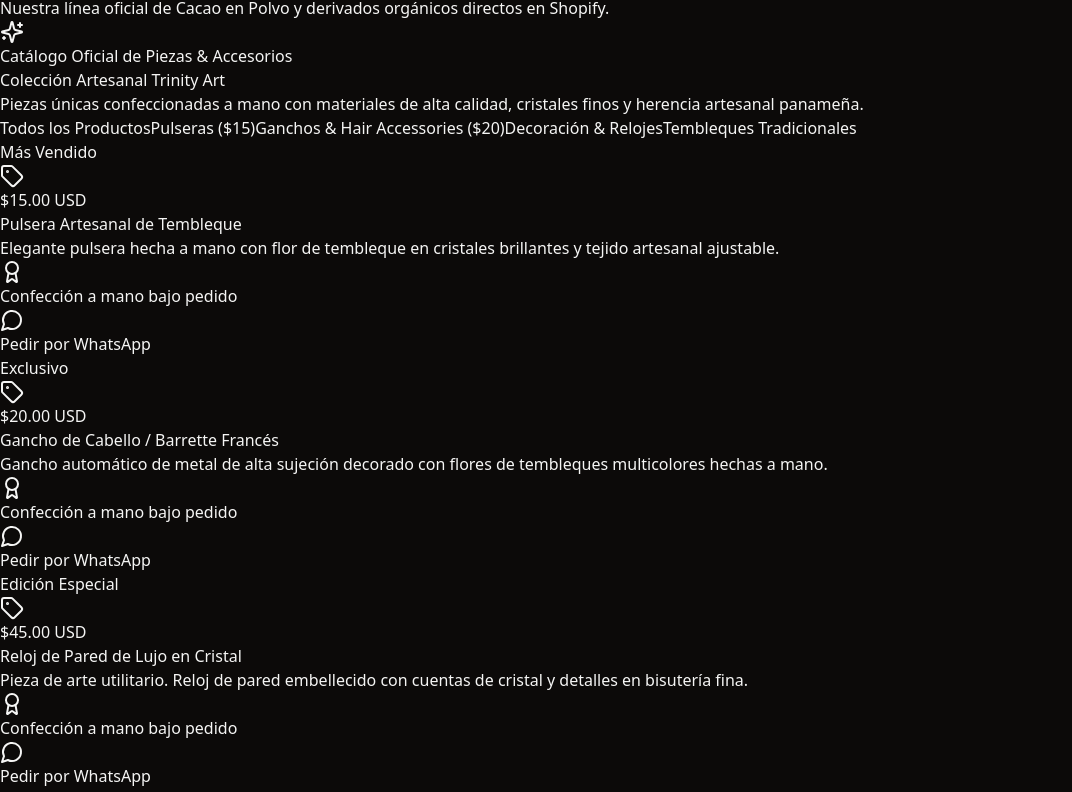
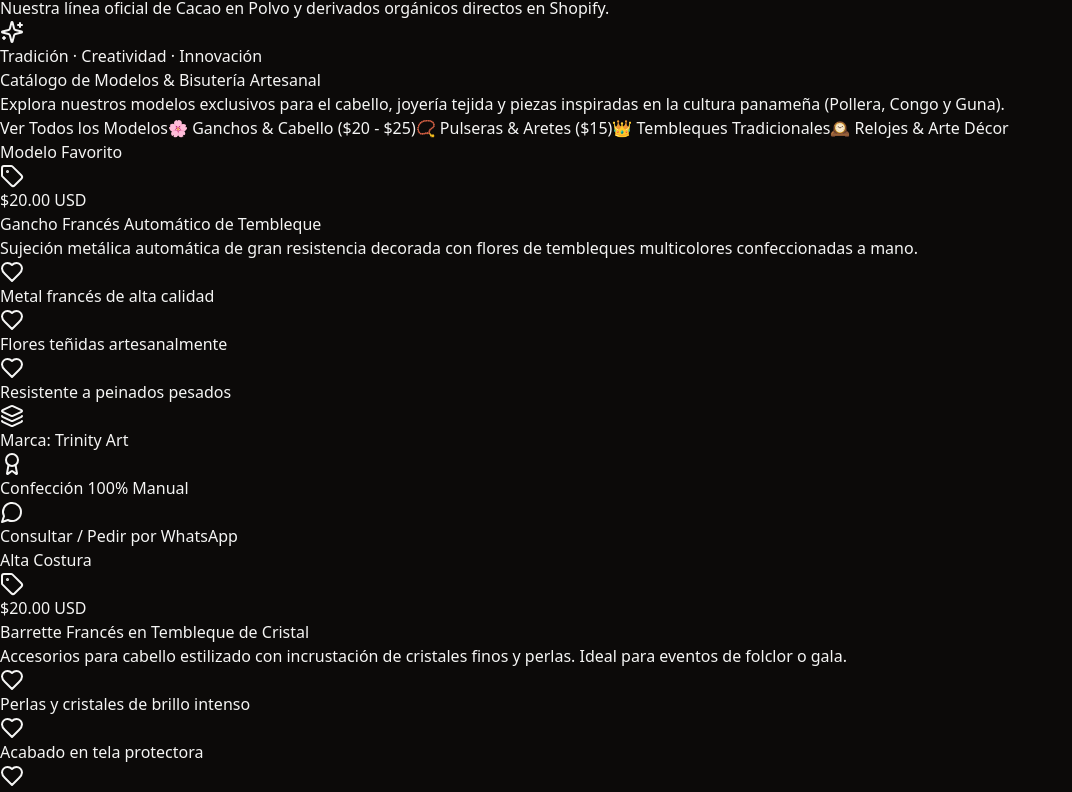
Before and after one commit to Kaminomusume/trinity-art-landing, a Next.js app: page / in a window 1280 px wide. Shown: the part 316-1108 px from the top of the page, without its empty margins (0-1072 px from the left). Built offline with nearby package versions, Linux system fonts and the light colour scheme.

Commit message:
Update Catalog with full models for hair accessories, jewelry, and brand slogan

```diff
--- a/src/components/Catalog.tsx
+++ b/src/components/Catalog.tsx
@@ -1,49 +1,99 @@
 'use client';
 
 import React, { useState } from 'react';
-import { Sparkles, MessageCircle, Tag, Award } from 'lucide-react';
+import { Sparkles, MessageCircle, Tag, Award, Heart, Layers } from 'lucide-react';
 
 interface CatalogItem {
   id: string;
   name: string;
-  category: 'bisuteria' | 'cabello' | 'decoracion' | 'tradicional';
+  category: 'cabello' | 'bisuteria' | 'tradicional' | 'decoracion';
   price: string;
   description: string;
   badge?: string;
+  features: string[];
 }
 
 const PRODUCTS: CatalogItem[] = [
   {
-    id: 'pulsera-tembleque',
-    name: 'Pulsera Artesanal de Tembleque',
+    id: 'gancho-frances-automatico',
+    name: 'Gancho Francés Automático de Tembleque',
+    category: 'cabello',
+    price: '$20.00 USD',
+    description: 'Sujeción metálica automática de gran resistencia decorada con flores de tembleques multicolores confeccionadas a mano.',
+    badge: 'Modelo Favorito',
+    features: ['Metal francés de alta calidad', 'Flores teñidas artesanalmente', 'Resistente a peinados pesados']
+  },
+  {
+    id: 'barrette-frances-tembleque',
+    name: 'Barrette Francés en Tembleque de Cristal',
+    category: 'cabello',
+    price: '$20.00 USD',
+    description: 'Accesorios para cabello estilizado con incrustación de cristales finos y perlas. Ideal para eventos de folclor o gala.',
+    badge: 'Alta Costura',
+    features: ['Perlas y cristales de brillo intenso', 'Acabado en tela protectora', 'Diseño exclusivo Trinity Art']
+  },
+  {
+    id: 'vincha-diadema-tembleque',
+    name: 'Vincha / Diadema Artesanal de Tembleques',
+    category: 'cabello',
+    price: '$25.00 USD',
+    description: 'Vincha flexible de textura suave adornada con ramillete de tembleques en tonos brillantes o folclóricos tradicionales.',
+    badge: 'Nuevo Modelo',
+    features: ['Ajuste cómodo sin presión', 'Ideal para niñas y adultas', 'Flores moldeables a mano']
+  },
+  {
+    id: 'peineta-tembleque-tradicional',
+    name: 'Peineta de Tembleques Panameños',
+    category: 'cabello',
+    price: '$20.00 USD',
+    description: 'Peineta artesanal diseñada para insertarse fácilmente en moños, recogidos o peinados de gala y folclor.',
+    badge: 'Tradición',
+    features: ['Dientes reforzados', 'Ramillete en perlas/cristales', 'Ideal para trajes típicos']
+  },
+  {
+    id: 'pulsera-tembleque-cristal',
+    name: 'Pulsera Tejida de Tembleque',
     category: 'bisuteria',
     price: '$15.00 USD',
-    description: 'Elegante pulsera hecha a mano con flor de tembleque en cristales brillantes y tejido artesanal ajustable.',
-    badge: 'Más Vendido'
+    description: 'Pulsera de hilo tejido a mano con dije de flor de tembleque central en perlas y cristales de colores vivos.',
+    badge: 'Más Vendido',
+    features: ['Tejido ajustable a cualquier muñeca', 'Flor resistente al agua', 'Colores personalizados']
   },
   {
-    id: 'gancho-cabello-tembleque',
-    name: 'Gancho de Cabello / Barrette Francés',
-    category: 'cabello',
-    price: '$20.00 USD',
-    description: 'Gancho automático de metal de alta sujeción decorado con flores de tembleques multicolores hechas a mano.',
-    badge: 'Exclusivo'
+    id: 'aretes-zarcillos-tembleque',
+    name: 'Aretes / Zarcillos de Tembleque',
+    category: 'bisuteria',
+    price: '$15.00 USD',
+    description: 'Aretes ligeros con caída artesanal en forma de flor de tembleque. Hipoalergénicos con anzuelo de plata/oro.',
+    badge: 'Tendencia',
+    features: ['Ultraligeros (no pesan)', 'Anzuelo hipoalergénico', 'Movimiento con brillo natural']
   },
   {
-    id: 'reloj-lujo-cristal',
-    name: 'Reloj de Pared de Lujo en Cristal',
-    category: 'decoracion',
-    price: '$45.00 USD',
-    description: 'Pieza de arte utilitario. Reloj de pared embellecido con cuentas de cristal y detalles en bisutería fina.',
-    badge: 'Edición Especial'
+    id: 'tapamonos-flores-individuales',
+    name: 'Pareja de Tapamoños / Flores Individuales',
+    category: 'tradicional',
+    price: '$35.00 USD',
+    description: 'Par de tembleques grandes diseñados para cubrir los moños traseros de la pollera o atuendo folclórico.',
+    badge: 'Folclor Nacional',
+    features: ['Confeccionados en alambre entorchado', 'Resplandor tradicional', 'Personalizable en color']
   },
   {
     id: 'cabeza-tembleques-completa',
-    name: 'Juego de Tembleques Panameños (Cabeza Completa)',
+    name: 'Juego Completo de Tembleques (Pollera / Congo / Guna)',
     category: 'tradicional',
     price: 'Cotizar Solicitud',
-    description: 'Juego tradicional de tembleques hechos a mano en perlas finas o escamas para traje típico o presentaciones.',
-    badge: 'Alta Costura'
+    description: 'Colección completa de 12 a 14 pares de tembleques tradicionales hechos a medida en escamas o perlas finas.',
+    badge: 'Colección de Gala',
+    features: ['Juego tradicional completo', 'Empaque de conservación de lujo', 'Asesoría de vestuario incluida']
+  },
+  {
+    id: 'reloj-lujo-cristal-pared',
+    name: 'Reloj de Pared de Lujo en Cristal & Bisutería',
+    category: 'decoracion',
+    price: 'Desde $45.00 USD',
+    description: 'Reloj de pared artesanal embellecido con cristales, perlas finas y acabados en pan de oro o plata.',
+    badge: 'Arte de Autor',
+    features: ['Mecanismo silencioso de cuarzo', 'Incrustaciones únicas hechas a mano', 'Certificado de autenticidad']
   }
 ];
 
@@ -55,42 +105,42 @@ export const Catalog: React.FC = () => {
     : PRODUCTS.filter(p => p.category === activeCategory);
 
   const getWhatsAppLink = (productName: string, price: string) => {
-    const text = encodeURIComponent(`¡Hola Trinity Art! Deseo consultar sobre el producto: *${productName}* (${price}). ¿Tienen disponibilidad?`);
+    const text = encodeURIComponent(`¡Hola Trinity Art! Me interesa el modelo: *${productName}* (${price}). ¿Me podrías dar más detalles o fotos de los colores disponibles?`);
     return `https://wa.me/50760000000?text=${text}`;
   };
 
   return (
     <section id="catalogo" className="py-20 bg-stone-900 border-t border-b border-stone-800">
-      <div className="max-w-6xl mx-auto px-4 sm:px-6 lg:px-8">
+      <div className="max-w-7xl mx-auto px-4 sm:px-6 lg:px-8">
 
         <div className="text-center mb-12">
-          <div className="inline-flex items-center gap-2 px-3 py-1 rounded-full bg-amber-500/10 border border-amber-500/20 text-amber-400 text-xs font-bold uppercase tracking-wider mb-3">
+          <div className="inline-flex items-center gap-2 px-4 py-1.5 rounded-full bg-amber-500/10 border border-amber-500/20 text-amber-400 text-xs font-bold tracking-widest uppercase mb-4 shadow-sm">
             <Sparkles className="w-3.5 h-3.5" />
-            Catálogo Oficial de Piezas & Accesorios
+            Tradición · Creatividad · Innovación
           </div>
-          <h2 className="text-3xl sm:text-5xl font-serif font-bold text-amber-50">
-            Colección Artesanal Trinity Art
+          <h2 className="text-3xl sm:text-5xl font-serif font-bold text-stone-100 tracking-tight">
+            Catálogo de Modelos & Bisutería Artesanal
           </h2>
           <p className="mt-3 text-sm text-stone-400 max-w-2xl mx-auto">
-            Piezas únicas confeccionadas a mano con materiales de alta calidad, cristales finos y herencia artesanal panameña.
+            Explora nuestros modelos exclusivos para el cabello, joyería tejida y piezas inspiradas en la cultura panameña (Pollera, Congo y Guna).
           </p>
         </div>
 
         <div className="flex flex-wrap justify-center gap-2 mb-10">
           {[
-            { id: 'todos', label: 'Todos los Productos' },
-            { id: 'bisuteria', label: 'Pulseras ($15)' },
-            { id: 'cabello', label: 'Ganchos & Hair Accessories ($20)' },
-            { id: 'decoracion', label: 'Decoración & Relojes' },
-            { id: 'tradicional', label: 'Tembleques Tradicionales' },
+            { id: 'todos', label: 'Ver Todos los Modelos' },
+            { id: 'cabello', label: '🌸 Ganchos & Cabello ($20 - $25)' },
+            { id: 'bisuteria', label: '📿 Pulseras & Aretes ($15)' },
+            { id: 'tradicional', label: '👑 Tembleques Tradicionales' },
+            { id: 'decoracion', label: '🕰️ Relojes & Arte Décor' },
           ].map(tab => (
             <button
               key={tab.id}
               onClick={() => setActiveCategory(tab.id)}
-              className={`px-4 py-2 rounded-xl text-xs font-semibold transition-all ${
+              className={`px-4 py-2.5 rounded-xl text-xs font-bold transition-all flex items-center gap-1.5 ${
                 activeCategory === tab.id
-                  ? 'bg-amber-500 text-stone-950 shadow-md font-bold'
-                  : 'bg-stone-950 text-stone-400 hover:text-white border border-stone-800'
+                  ? 'bg-amber-500 text-stone-950 shadow-lg scale-105'
+                  : 'bg-stone-950 text-stone-400 hover:text-white border border-stone-800 hover:border-stone-700'
               }`}
             >
               {tab.label}
@@ -98,51 +148,84 @@ export const Catalog: React.FC = () => {
           ))}
         </div>
 
-        <div className="grid grid-cols-1 md:grid-cols-2 lg:grid-cols-4 gap-6">
+        <div className="grid grid-cols-1 md:grid-cols-2 lg:grid-cols-3 gap-6">
           {filteredProducts.map(product => (
             <div
               key={product.id}
-              className="bg-stone-950 border border-stone-800 rounded-2xl overflow-hidden hover:border-amber-500/50 transition-all flex flex-col justify-between group shadow-xl"
+              className="bg-stone-950 border border-stone-800 rounded-3xl p-6 hover:border-amber-500/50 transition-all flex flex-col justify-between group shadow-xl hover:shadow-amber-500/5 relative overflow-hidden"
             >
-              <div className="p-6">
-                <div className="flex justify-between items-start mb-3">
-                  <span className="px-2.5 py-1 rounded-full bg-amber-500/10 text-amber-400 border border-amber-500/20 text-[10px] font-bold">
+              <div className="absolute top-0 right-0 w-32 h-32 bg-amber-500/5 rounded-full blur-2xl group-hover:bg-amber-500/10 transition-all pointer-events-none" />
+
+              <div>
+                <div className="flex justify-between items-center mb-4">
+                  <span className="px-3 py-1 rounded-full bg-amber-500/15 text-amber-300 border border-amber-500/30 text-[10px] font-bold uppercase tracking-wider">
                     {product.badge || 'Artesanal'}
                   </span>
-                  <div className="flex items-center gap-1 text-amber-300 font-bold text-base">
-                    <Tag className="w-3.5 h-3.5 text-amber-500" />
+                  <div className="flex items-center gap-1 text-amber-400 font-extrabold text-lg">
+                    <Tag className="w-4 h-4 text-amber-500" />
                     <span>{product.price}</span>
                   </div>
                 </div>
 
-                <h3 className="text-lg font-bold text-amber-50 group-hover:text-amber-400 transition-colors">
+                <h3 className="text-xl font-bold text-stone-100 group-hover:text-amber-400 transition-colors">
                   {product.name}
                 </h3>
                 <p className="mt-2 text-xs text-stone-400 leading-relaxed">
                   {product.description}
                 </p>
+
+                <div className="mt-4 space-y-1.5">
+                  {product.features.map((feat, idx) => (
+                    <div key={idx} className="flex items-center gap-2 text-[11px] text-stone-300">
+                      <Heart className="w-3 h-3 text-amber-500 flex-shrink-0" />
+                      <span>{feat}</span>
+                    </div>
+                  ))}
+                </div>
               </div>
 
-              <div className="p-6 pt-0 space-y-3">
-                <div className="flex items-center gap-1.5 text-[11px] text-stone-400 bg-stone-900/60 p-2.5 rounded-xl border border-stone-800">
-                  <Award className="w-3.5 h-3.5 text-amber-400 flex-shrink-0" />
-                  <span>Confección a mano bajo pedido</span>
+              <div className="mt-6 pt-4 border-t border-stone-900 space-y-3">
+                <div className="flex items-center justify-between text-[11px] text-stone-500">
+                  <span className="flex items-center gap-1">
+                    <Layers className="w-3.5 h-3.5 text-stone-400" /> Marca: Trinity Art
+                  </span>
+                  <span className="flex items-center gap-1 text-amber-500 font-medium">
+                    <Award className="w-3.5 h-3.5" /> Confección 100% Manual
+                  </span>
                 </div>
 
                 <a
                   href={getWhatsAppLink(product.name, product.price)}
                   target="_blank"
                   rel="noopener noreferrer"
-                  className="w-full py-2.5 px-4 rounded-xl bg-emerald-600 hover:bg-emerald-500 text-white font-bold text-xs flex items-center justify-center gap-2 transition-colors shadow-lg"
+                  className="w-full py-3 px-4 rounded-xl bg-emerald-600 hover:bg-emerald-500 text-white font-bold text-xs flex items-center justify-center gap-2 transition-all shadow-lg shadow-emerald-900/20 active:scale-95"
                 >
                   <MessageCircle className="w-4 h-4" />
-                  Pedir por WhatsApp
+                  Consultar / Pedir por WhatsApp
                 </a>
               </div>
             </div>
           ))}
         </div>
 
+        <div className="mt-16 p-8 rounded-3xl bg-stone-950 border border-amber-900/30 text-center relative overflow-hidden">
+          <h3 className="text-xl font-bold text-amber-300 font-serif">
+            ¿Buscas un diseño único o un modelo para eventos folclóricos?
+          </h3>
+          <p className="mt-2 text-xs text-stone-400 max-w-xl mx-auto">
+            Combinamos técnicas tradicionales panameñas con innovación contemporánea en bisutería y vestuario. Confeccionamos piezas personalizadas según tus colores y preferencias.
+          </p>
+          <a
+            href="https://wa.me/50760000000?text=Hola%20Trinity%20Art,%20quisiera%20solicitar%20un%20dise%C3%B1o%20personalizado"
+            target="_blank"
+            rel="noopener noreferrer"
+            className="mt-5 inline-flex items-center gap-2 px-6 py-3 rounded-xl bg-amber-500 hover:bg-amber-400 text-stone-950 font-bold text-xs transition-colors shadow-lg"
+          >
+            <Sparkles className="w-4 h-4" />
+            Solicitar Diseño Personalizado
+          </a>
+        </div>
+
       </div>
     </section>
   );
```
